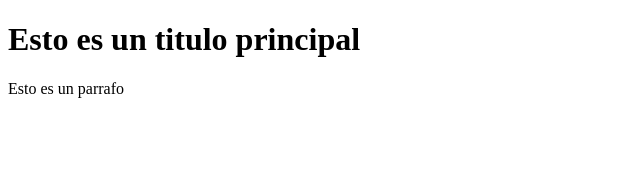
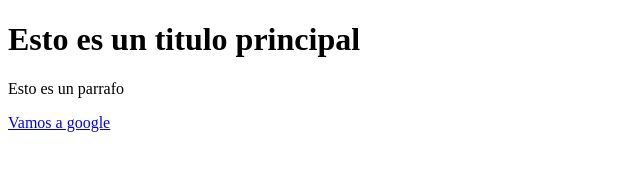
Before and after one commit to jmav94/blogpost, a plain HTML site: page index.html in a window 1280 px wide. Shown: the whole page, without its empty margins (0-640 px from the left). Drawn offline with Linux system fonts and the light colour scheme.

Commit message:
Enlace a google

```diff
--- a/index.html
+++ b/index.html
@@ -9,5 +9,6 @@
 <body>
   <h1>Esto es un titulo principal</h1>
   <p>Esto es un parrafo</p>
+  <a href="https://google.com">Vamos a google</a>
 </body>
 </html>
```
